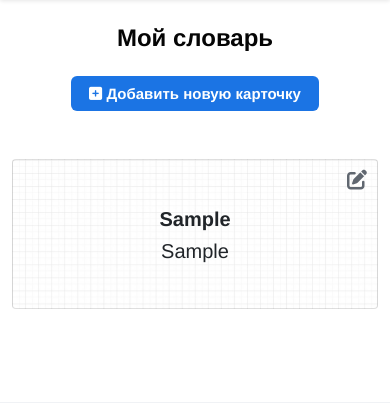
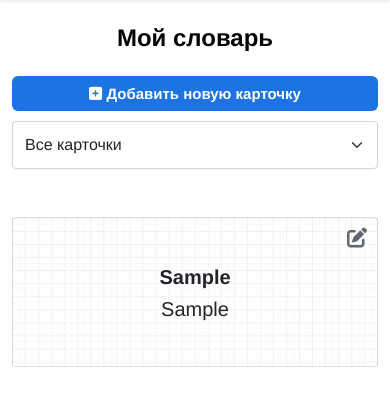
Before and after one commit to Vladiuse/engCards, a Django app: page /vocabulary/user-vocabulary in a window 390 px wide. Shown: the part 54-457 px from the top of the page. Run offline with Django 5.2, Linux system fonts and the light colour scheme; a user stored in the database is signed in; tables that the repository leaves empty hold one stand-in row (values such as "Sample post"); parts of the project's set-up code (start-up, migrations or seed data) failed here and were passed over; some libraries are stand-ins or nearby versions.

Commit message:
add status filter

```diff
--- a/vocabulary/templates/vocabulary/card_template.html
+++ b/vocabulary/templates/vocabulary/card_template.html
@@ -1,7 +1,8 @@
-<div class="col" data-card-id="{{word.pk}}">
-    <div class="card" data-card-id="{{word.pk}}">
+<div class="col" data-card-id="{{word.pk}}" data-card-status="{{word.status}}">
+    <div class="card" data-card-id="{{word.pk}}" >
         <i class="edit fa-solid fa-pen-to-square"></i>
         <div class="card-body">
+            <!-- {{word.status}} -->
             <p class="card-text"><b data-card-en="">{{word.en}}</b></p>
             <p class="card-text" data-card-ru="">{{word.ru}}</p>
         </div>
--- a/vocabulary/templates/vocabulary/user_vocabulary.html
+++ b/vocabulary/templates/vocabulary/user_vocabulary.html
@@ -58,7 +58,15 @@
         opacity: 1;
         /* Видимое состояние */
     }
-
+    .vocabulary-buttons{
+        display: flex;
+        flex-direction: row;
+        gap: 10px;
+    }
+    #status-filter{
+        max-width: 300px;
+        cursor: pointer;
+    }
     @media screen and (max-width: 1000px) {
         .card .edit {
             opacity: 1;
@@ -67,6 +75,11 @@
 
         .vocabulary-buttons {
             text-align: center;
+            flex-direction: column;
+        }
+        #status-filter{
+            max-width: 100%;
+            width: 100%;
         }
     }
 </style>
@@ -189,6 +202,12 @@
         <i class="fa-solid fa-square-plus" aria-hidden="true"></i>
         Добавить новую карточку
     </button>
+    <select name="" id="status-filter" class="form-select">
+        <option value="all">Все карточки</option>
+        {%for en, ru in word_statuses%}
+        <option value="{{en}}">{{ru}}</option>
+        {%endfor%}
+    </select>
 </div>
 <div class="container ">
     <div class="my-5">
@@ -261,6 +280,10 @@
             return this.elem.dataset.cardId;
         }
 
+        get status(){
+            return this.elem.dataset.cardStatus;
+        }
+
         edit() {
             this.onEditCallback(this.id);
         }
@@ -272,6 +295,15 @@
         update(data) {
             this.elem.querySelector('[data-card-en]').textContent = data.en;
             this.elem.querySelector('[data-card-ru]').textContent = data.ru;
+            this.elem.dataset.cardStatus = data.status
+        }
+
+        hide(){
+            this.elem.style.display = 'none';
+        }
+
+        show(){
+            this.elem.style.display = 'block'
         }
     }
     class CardView {
@@ -329,6 +361,22 @@
         _addCardInstance(elem, onEditCallback) {
             const card = new Card(elem, onEditCallback);
             this.cards.set(card.id, card);
+        }
+
+        filterByStatus(status){
+            if (status == 'all'){
+                for (let card of this.cards.values()){
+                    card.show()
+                }
+            } else {
+                for (let card of this.cards.values()){
+                    if (status == card.status){
+                        card.show()
+                    } else {
+                        card.hide()
+                    }
+                }
+            }
         }
     }
 
@@ -470,4 +518,21 @@
         modalController.showDeleteModal(formData.toDict(), cardManager.delete.bind(cardManager))
     })
 </script>
+<script>
+    // CARD STATUS FILTER SELECT
+    var statusFilterOptions = document.getElementById('status-filter').querySelectorAll('option')
+    statusFilterOptions.forEach(option => {
+        option.addEventListener('click', () => {
+            hideOption(option)
+            cardsView.filterByStatus(option.value)
+        })
+    })
+
+    function hideOption(target_option) {
+        statusFilterOptions.forEach(option => {
+            option.style.display = 'block'
+        })
+        target_option.style.display = 'none'
+    }
+</script>
 {%endblock%}
```
